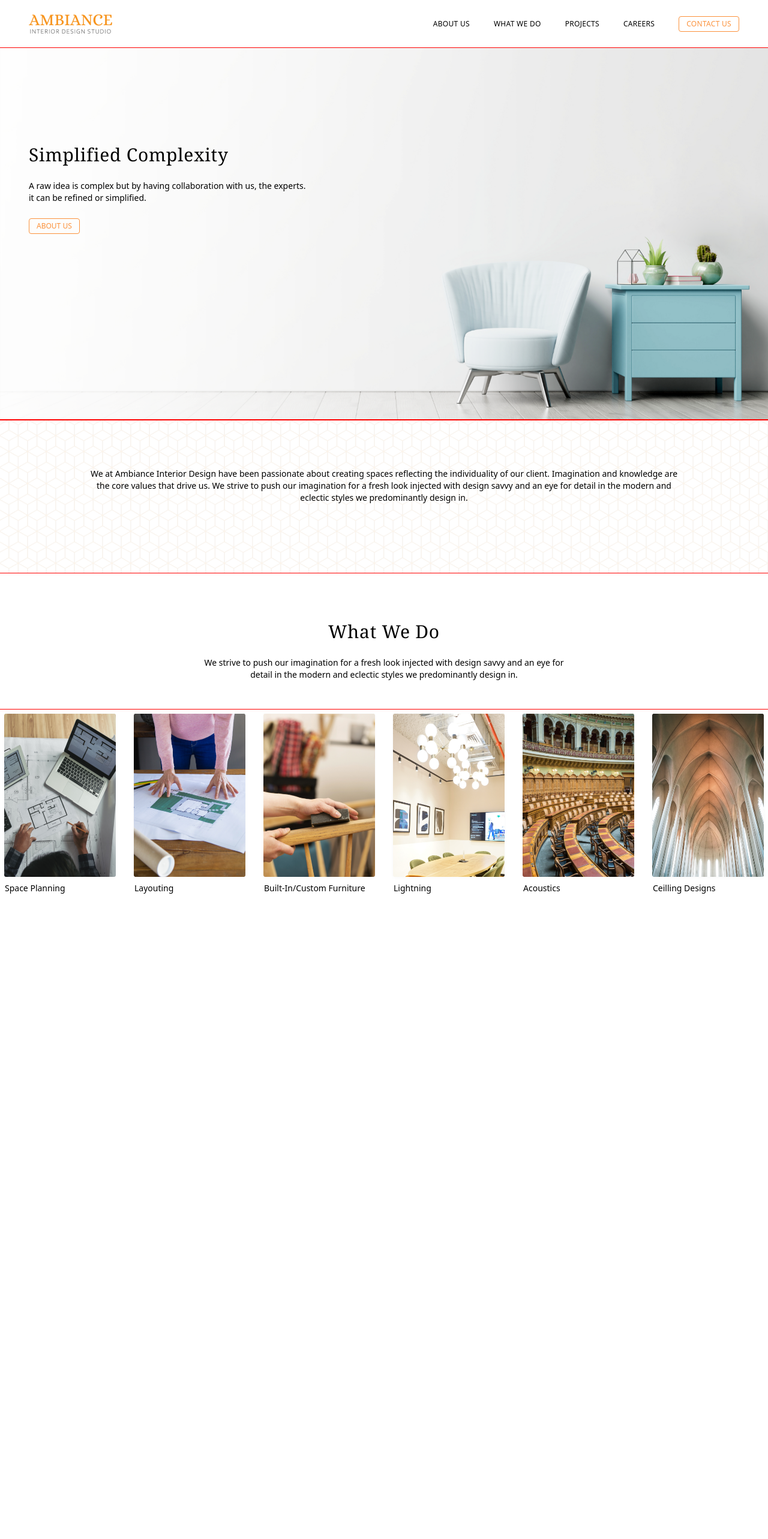
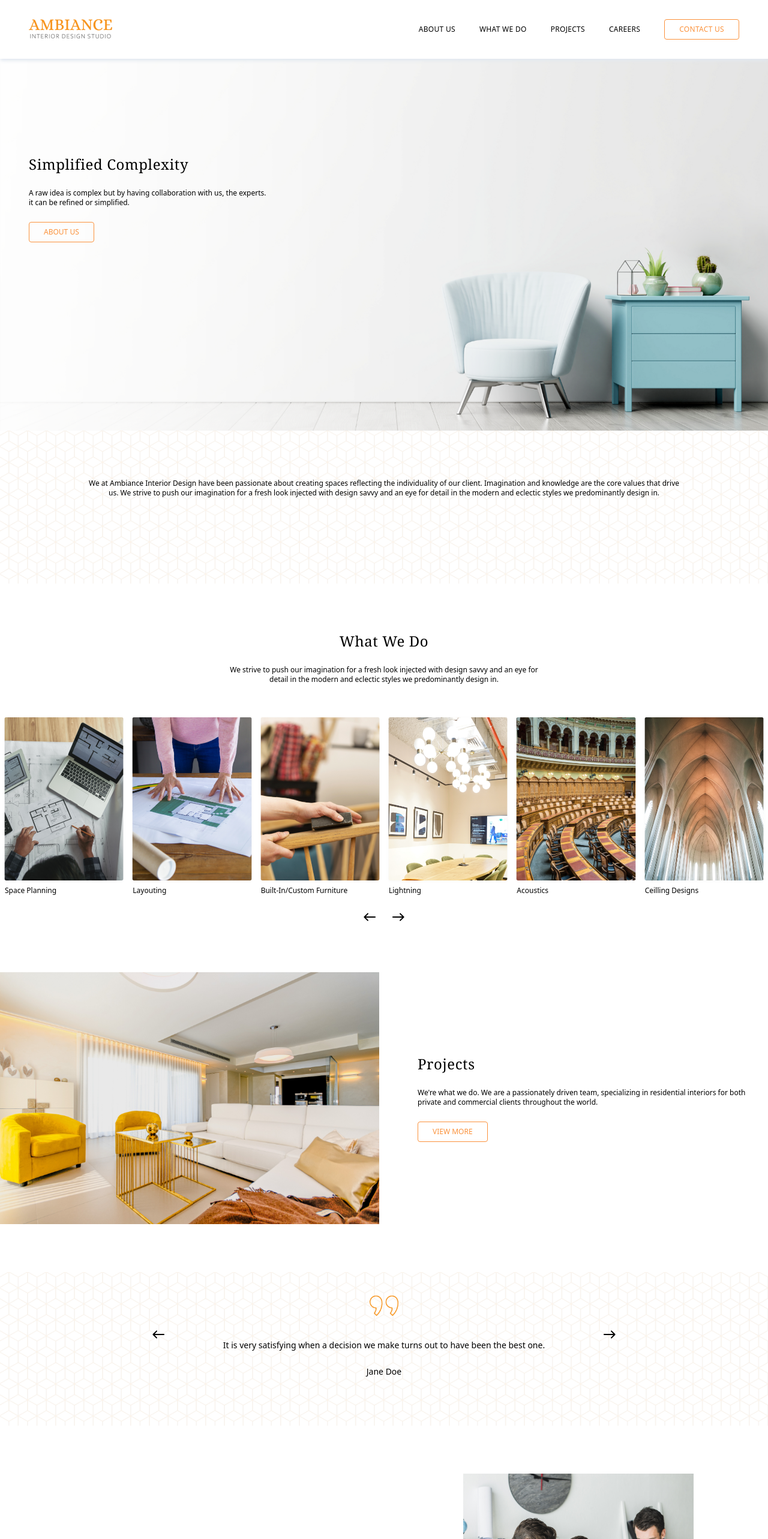
Before and after one commit to rthrx44/ambiance-website, a React (Create React App) app: page / in a window 1280 px wide. Shown: the top 2566 px of the page at 60% size. Before the commit the page ends 1491 px from the top, so only its background shows below. Built offline with nearby package versions, Linux system fonts and the light colour scheme.

Commit message:
Finish up the landing page ui not responsive yet

```diff
--- a/package.json
+++ b/package.json
@@ -3,6 +3,10 @@
   "version": "0.1.0",
   "private": true,
   "dependencies": {
+    "@emotion/react": "^11.11.1",
+    "@emotion/styled": "^11.11.0",
+    "@mui/icons-material": "^5.14.9",
+    "@mui/material": "^5.14.9",
     "@testing-library/jest-dom": "^5.17.0",
     "@testing-library/react": "^13.4.0",
     "@testing-library/user-event": "^13.5.0",
--- a/src/component/Button.jsx
+++ b/src/component/Button.jsx
@@ -4,7 +4,7 @@ import React from 'react'
 export const RButton = ({buttonClick, displayText = 'Submit'}) => {
   return (
     <button
-      className='flex items-center border border-orange-400 rounded-s rounded-e font-sans text-xs font-normal text-orange-400 hover:text-white hover:bg-orange-400 transition-all py-1 px-3'
+      className='flex items-center border border-orange-400 rounded-s rounded-e font-sans text-xs font-normal text-orange-400 hover:text-white hover:bg-orange-400 transition-all py-2 px-6'
       onClick={buttonClick}>
         {displayText}
     </button>
--- a/src/component/Navbar.jsx
+++ b/src/component/Navbar.jsx
@@ -4,20 +4,22 @@ import { RButton } from './Button';
 
 function Navbar () {
   return (
-    <nav className='container w-auto flex justify-between py-6 px-12'>
-      <div className=''>
-        <img className='h-8 cursor-pointer' src={Logo} alt="Ambiance Interior Design Studio" />
+    <header id='home'>
+      <nav className='container w-auto sticky top-0 flex justify-between bg-white py-8 px-12 z-10 shadow-md shadow-slate-200'>
+        <div>
+          <a href="#home"><img className='h-8 cursor-pointer' src={Logo} alt="Ambiance Interior Design Studio" /></a>
         </div>
         <div className='flex items-center'>
           <ul className='font-sans flex items-center gap-10 text-xs font-normal tracking-wide transition-all'>
-          <li className='hover:text-orange-400 transition-all cursor-pointer'>ABOUT US</li>
-          <li className='hover:text-orange-400 transition-all cursor-pointer'>WHAT WE DO</li>
-          <li className='hover:text-orange-400 transition-all cursor-pointer'>PROJECTS</li>
-          <li className='hover:text-orange-400 transition-all cursor-pointer'>CAREERS</li>
+            <li className='hover:text-orange-400 transition-all cursor-pointer'><a href="#about">ABOUT US</a></li>
+            <li className='hover:text-orange-400 transition-all cursor-pointer'><a href="#what">WHAT WE DO</a></li>
+            <li className='hover:text-orange-400 transition-all cursor-pointer'><a href="#project">PROJECTS</a></li>
+            <li className='hover:text-orange-400 transition-all cursor-pointer'><a href="#career">CAREERS</a></li>
             <RButton displayText='CONTACT US'/>
           </ul>
         </div>
       </nav>
+    </header>
   )
 }
 
--- a/src/page/landing/Landing.jsx
+++ b/src/page/landing/Landing.jsx
@@ -1,5 +1,6 @@
 import React from 'react'
 import Navbar from '../../component/Navbar'
+import Logo from '../../component/assets/Logo.png'
 import Base from '../../component/assets/Base.png'
 import Hexa from '../../component/assets/Hexagon.png'
 import Space from '../../component/assets/SpacePlanning.png'
@@ -8,6 +9,12 @@ import Build from '../../component/assets/Built.png'
 import Lightning from '../../component/assets/Lighting.png'
 import Acoustic from '../../component/assets/Acoustics.png'
 import Ceilling from '../../component/assets/Ceilling.png'
+import BaseThree from '../../component/assets/Base 3.png'
+import BaseTwo from '../../component/assets/Base 2.png'
+import BaseOne from '../../component/assets/Base 1.png'
+import Right from '../../component/assets/RightQuote.png'
+import WestRoundedIcon from '@mui/icons-material/WestRounded';
+import EastRoundedIcon from '@mui/icons-material/EastRounded';
 import { RButton } from '../../component/Button'
 
 function Landing() {
@@ -15,47 +22,146 @@ function Landing() {
     <>
       <Navbar/>
       <section className='container relative'>
-        <img className='w-auto h-auto -z-10' src={Base} alt="Hero Banner" />
-        <div id='about' className='absolute top-40 pl-12'>
-          <h1 className='font-serif text-3xl tracking-wide font-medium mb-6'>Simplified Complexity</h1>
-          <p className='font-sans text-sm mb-6'>A raw idea is complex but by having collaboration with us, the experts. <br/>it can be refined or simplified.</p>
+        <img className='w-auto -z-10' src={Base} alt="Hero Banner" />
+        <div className='absolute top-40 pl-12'>
+          <h1 id='about' className='font-serif text-2xl tracking-wide font-medium mb-6'>Simplified Complexity</h1>
+          <p className='font-sans text-xs mb-6'>A raw idea is complex but by having collaboration with us, the experts. <br/>it can be refined or simplified.</p>
           <RButton displayText='ABOUT US'/>
         </div>
       </section>
       <section className='container relative text-center'>
-        <img className='w-full h-auto opacity-10 -z-10' src={Hexa} alt="Hexagon Box" />
-        <p className='absolute top-0 font-sans text-sm py-20 px-36'>We at Ambiance Interior Design have been passionate about creating spaces reflecting the individuality of our client. Imagination and knowledge are the core values that drive us. We strive to push our imagination for a fresh look injected with design savvy and an eye for detail in the modern and eclectic styles we predominantly design in.</p>
+        <img className='w-full opacity-10 -z-10' src={Hexa} alt="Hexagon" />
+        <p className='absolute top-0 font-sans text-xs py-20 px-36'>We at Ambiance Interior Design have been passionate about creating spaces reflecting the individuality of our client. Imagination and knowledge are the core values that drive us. We strive to push our imagination for a fresh look injected with design savvy and an eye for detail in the modern and eclectic styles we predominantly design in.</p>
       </section>
       <section className='text-center mt-20'>
-      <h1 className='font-serif text-3xl tracking-wide font-medium mb-6'>What We Do</h1>
-      <p className='font-sans text-sm'>We strive to push our imagination for a fresh look injected with design savvy and an eye for <br/>detail in the modern and eclectic styles we predominantly design in.</p>
+        <h1 id='what' className='font-serif text-2xl tracking-wide font-medium mb-6'>What We Do</h1>
+        <p className='font-sans text-xs'>We strive to push our imagination for a fresh look injected with design savvy and an eye for <br/>detail in the modern and eclectic styles we predominantly design in.</p>
       </section>
-      <section className='container flex gap-4 mt-12'>
+      <section className='container gap-4 mt-12'>
+        <div className='flex flec-col'>
           <div className='flex flex-col group transition-all'>
             <img className='h-72 rounded-lg group-hover:-translate-y-1 transition-all' src={Space} alt="Space Planning" />
-          <h4 className='font-sans text-sm pl-2 group-hover:-translate-y-1 group-hover:text-orange-400 transition-all'>Space Planning</h4>
+            <h4 className='font-sans text-xs pl-2 group-hover:-translate-y-1 group-hover:text-orange-400 transition-all'>Space Planning</h4>
           </div>
           <div className='flex flex-col group transition-all'>
             <img className='h-72 rounded-lg group-hover:-translate-y-1 transition-all' src={Layout} alt="Layout" />
-          <h4 className='font-sans text-sm pl-2 group-hover:-translate-y-1 group-hover:text-orange-400 transition-all'>Layouting</h4>
+            <h4 className='font-sans text-xs pl-2 group-hover:-translate-y-1 group-hover:text-orange-400 transition-all'>Layouting</h4>
           </div>
           <div className='flex flex-col group transition-all'>
             <img className='h-72 rounded-lg group-hover:-translate-y-1 transition-all' src={Build} alt="Built-In/Custom Furniture" />
-          <h4 className='font-sans text-sm pl-2 group-hover:-translate-y-1 group-hover:text-orange-400 transition-all'>Built-In/Custom Furniture</h4>
+            <h4 className='font-sans text-xs pl-2 group-hover:-translate-y-1 group-hover:text-orange-400 transition-all'>Built-In/Custom Furniture</h4>
           </div>
           <div className='flex flex-col group transition-all'>
             <img className='h-72 rounded-lg group-hover:-translate-y-1 transition-all' src={Lightning} alt="Lightning" />
-          <h4 className='font-sans text-sm pl-2 group-hover:-translate-y-1 group-hover:text-orange-400 transition-all'>Lightning</h4>
+            <h4 className='font-sans text-xs pl-2 group-hover:-translate-y-1 group-hover:text-orange-400 transition-all'>Lightning</h4>
           </div>
           <div className='flex flex-col group transition-all'>
             <img className='h-72 rounded-lg group-hover:-translate-y-1 transition-all' src={Acoustic} alt="Acoustics" />
-          <h4 className='font-sans text-sm pl-2 group-hover:-translate-y-1 group-hover:text-orange-400 transition-all'>Acoustics</h4>
+            <h4 className='font-sans text-xs pl-2 group-hover:-translate-y-1 group-hover:text-orange-400 transition-all'>Acoustics</h4>
           </div>
           <div className='flex flex-col group transition-all'>
             <img className='h-72 rounded-lg group-hover:-translate-y-1 transition-all' src={Ceilling} alt="Ceilling Designs" />
-          <h4 className='font-sans text-sm pl-2 group-hover:-translate-y-1 group-hover:text-orange-400 transition-all'>Ceilling Designs</h4>
+            <h4 className='font-sans text-xs pl-2 group-hover:-translate-y-1 group-hover:text-orange-400 transition-all'>Ceilling Designs</h4>
+          </div>
+        </div>
+        <div className='flex justify-center gap-6 mt-6 transition-all'>
+          <WestRoundedIcon className='hover:text-orange-400 transition-all'/>
+          <EastRoundedIcon className='hover:text-orange-400 transition-all'/>
         </div>
       </section>
+      <section className='container section grid grid-cols-2 gap-4'>
+        <div id='project' >
+          <img src={BaseThree} alt="Furniture" />
+        </div>
+        <div className='flex flex-col pl-12 justify-center'>
+          <h1 className='font-serif text-2xl tracking-wide font-medium mb-6'>Projects</h1>
+          <p className='font-sans text-xs mb-6'>We're what we do. We are a passionately driven team, specializing in residential interiors for both private and commercial clients throughout the world.</p>
+          <div>
+            <RButton displayText='VIEW MORE'/>
+          </div>
+        </div>
+      </section>
+      <section className='container section relative flex justify-around'>
+        <img className='w-full opacity-10 -z-10' src={Hexa} alt="Hexagon" />
+        <div className='absolute flex top-8 gap-24 items-center'>
+          <WestRoundedIcon className='hover:text-orange-400 transition-all'/>
+          <div className='flex flex-col items-center'>
+            <img className='w-12 mb-8' src={Right} alt="Right Quote" />
+            <p className='font-sans text-sm mb-6'>It is very satisfying when a decision we make turns out to have been the best one.</p>
+            <p className='font-sans text-sm'>Jane Doe</p>
+          </div>
+          <EastRoundedIcon className='hover:text-orange-400 transition-all'/>
+        </div>
+      </section>
+      <section className='container section grid grid-cols-2 gap-4'>
+        <div className='flex flex-col pl-12 justify-center'>
+          <h1 className='font-serif text-2xl tracking-wide font-medium mb-6'>Be Part Of Our Team</h1>
+          <p className='font-sans text-xs mb-6'>Explore opportunities to take your career to the next level. Join our team of talented individuals and let us support your curiosity and creative talent.</p>
+          <div>
+            <RButton displayText='LEARN MORE'/>
+          </div>
+        </div>
+        <div className='flex justify-center'>
+          <img className='max-w-sm' src={BaseOne} alt="People Planning" />
+        </div>
+      </section>
+      <section className='container section flex justify-center'>
+        <img className='w-full h-80 mt-32' src={BaseTwo} alt="Wood Furniture" />
+        <div id='career' className='absolute bg-white items-center py-16 px-32 shadow-md shadow-slate-200'>
+          <h1 className='font-serif text-2xl text-center tracking-wide font-medium mb-6'>Be Part Of Our Team</h1>
+          <p className='font-sans text-xs text-center mb-6'>Ready to get started? Let us know about your project!</p>
+          <form className="flex flex-col gap-4 mb-8">
+            <div className="border border-slate-400 rounded-md text-xs p-2">
+              <input
+                type="text"
+                name="name"
+                id="name"
+                className="text-xs w-full bg-transparent outline-none"
+                placeholder="Name"
+                required />
+            </div>
+            <div className="border border-slate-400 rounded-md text-xs p-2">
+              <input
+                type="email"
+                name="email"
+                id="email"
+                className="text-xs w-full bg-transparent outline-none"
+                placeholder="Email Address"
+                required />
+            </div>
+            <div className="border border-slate-400 rounded-md text-xs p-2">
+              <textarea
+                cols="30"
+                rows="10"
+                type="textarea"
+                name="message"
+                id="message"
+                className="text-xs w-full bg-transparent outline-none"
+                placeholder="Message"
+                required>
+              </textarea>
+            </div>
+          </form>
+          <div className='flex justify-center'>
+            <RButton displayText='SUBMIT'/>
+          </div>
+        </div>
+      </section>
+      <section className='container section flex flex-col items-center gap-16 '>
+        <div>
+          <a href="#home"><img className='h-8 cursor-pointer mt-36' src={Logo} alt="Ambiance Interior Design Studio" /></a>
+        </div>
+        <ul className='font-sans flex items-center gap-10 text-xs font-normal tracking-wide transition-all'>
+          <li className='hover:text-orange-400 transition-all cursor-pointer'><a href="#about">ABOUT US</a></li>
+          <li className='hover:text-orange-400 transition-all cursor-pointer'><a href="#what">WHAT WE DO</a></li>
+          <li className='hover:text-orange-400 transition-all cursor-pointer'><a href="#project">PROJECTS</a></li>
+          <li className='hover:text-orange-400 transition-all cursor-pointer'><a href="#career">CAREERS</a></li>
+          <li className='hover:text-orange-400 transition-all cursor-pointer'><a href="#contact">CONTACT US</a></li>
+        </ul>
+      </section>
+      <footer className='mt-16 mb-8 text-center'>
+        <p className='font-sans text-xs'>©2022 Ambiance Interior Design Studio</p>
+      </footer>
     </>
   )
 }
--- a/src/styles/Utils.css
+++ b/src/styles/Utils.css
@@ -20,7 +20,7 @@
   width: 100%;
   margin-left: auto;
   margin-right: auto;
-  outline: 1px solid red;
+  /* outline: 1px solid red; */
 }
 
 .section {
@@ -64,7 +64,7 @@
   }
 
   .section {
-    margin-top: 2rem;
+    margin-top: 5rem;
   }
 }
 
```
Also changed, not shown: 1 other file (tests, documents, lock files or other folders). Lines whose indentation alone changed are shown as unchanged.
